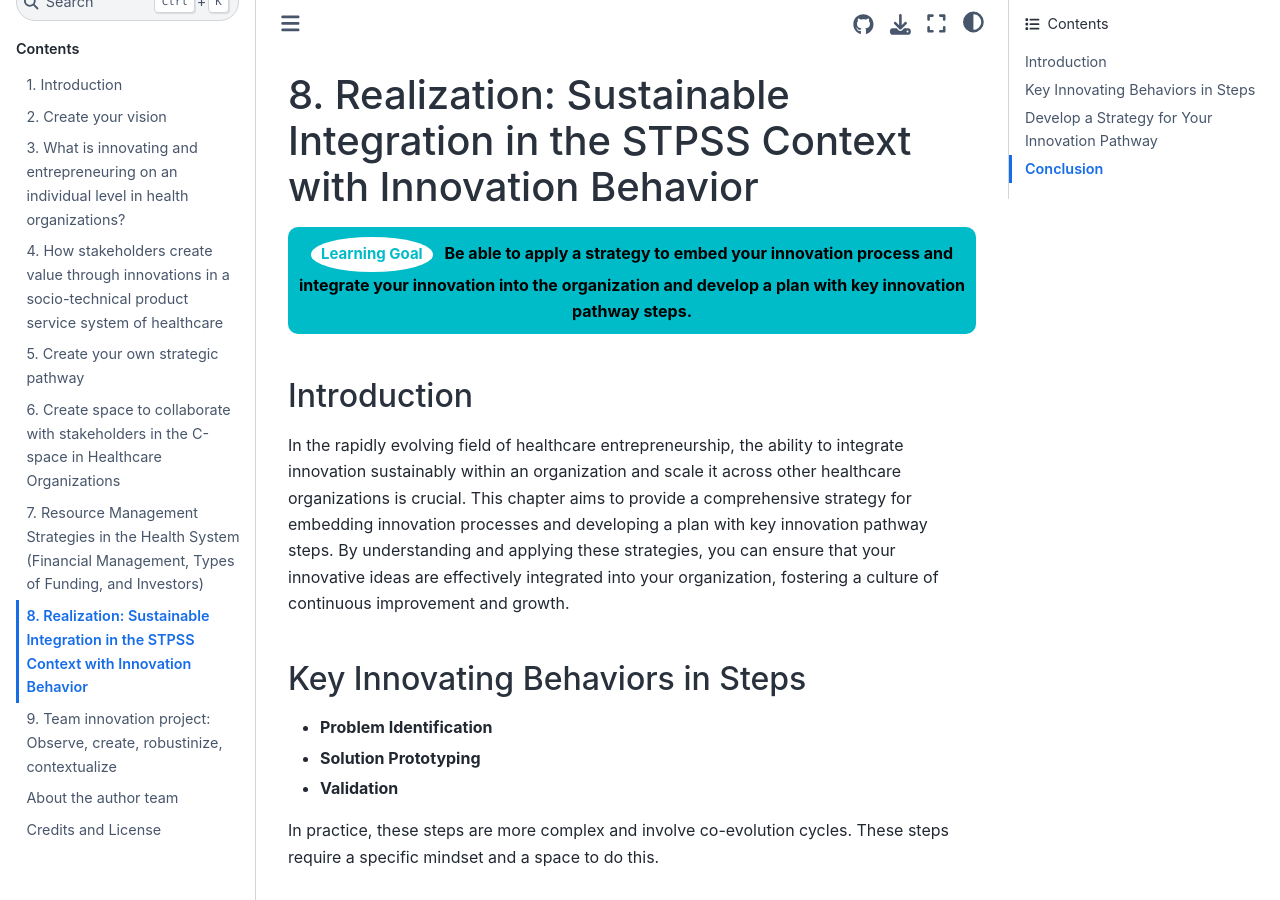
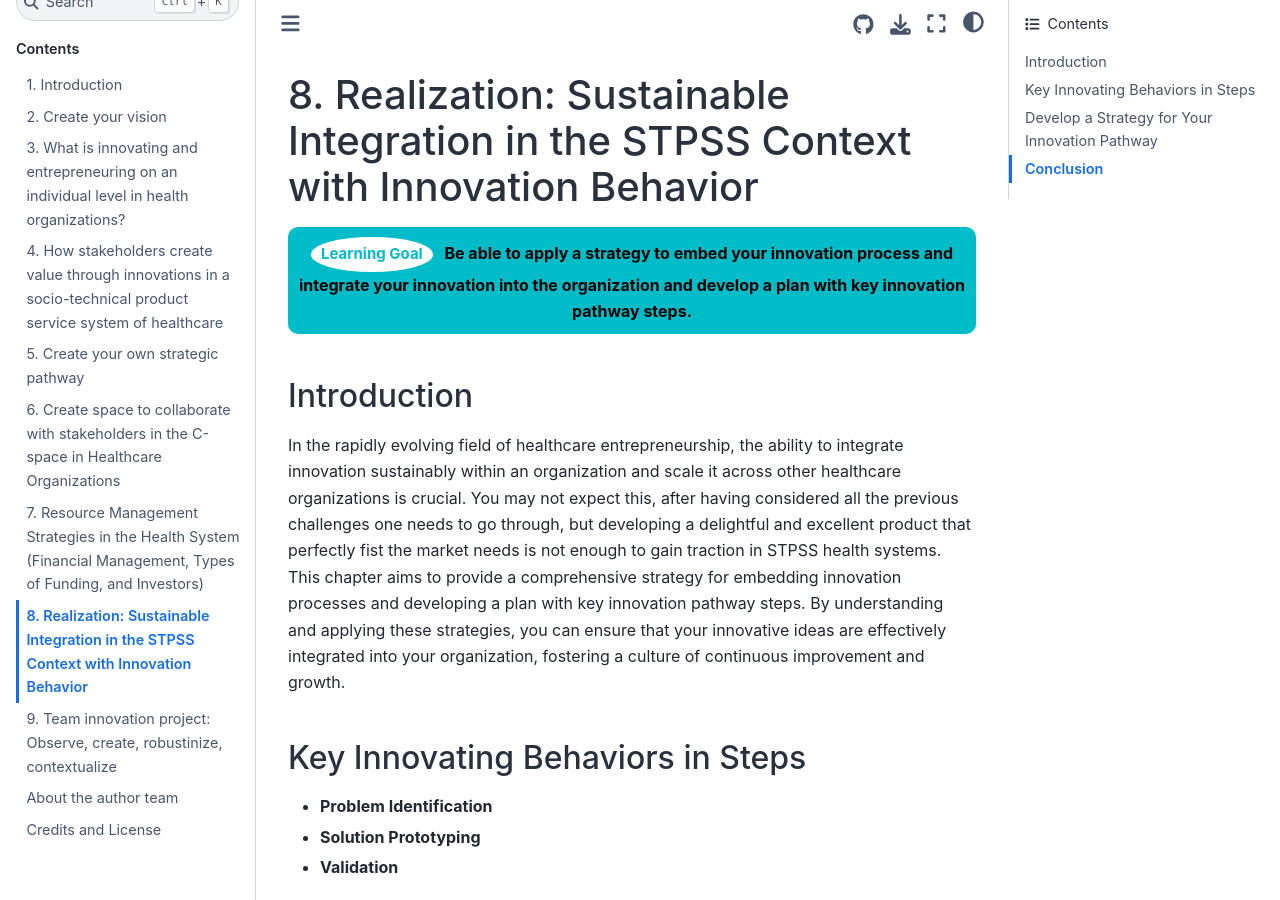
Before and after one commit to pietervandekerckhove/handbook-innovating-health, a Jupyter Book: the page built from book/chapters/09_embedding_innovation.md, in a window 1280 px wide and 900 px high. Built offline with Jupyter Book 1.0.4 settings and Sphinx 7.4.7 and the Sphinx Book theme 1.1.4, drawn with Linux system fonts in a browser that asks for light colours; comment, search, counter and statistics services are not loaded.

Commit message:
update chapter

```diff
--- a/book/chapters/09_embedding_innovation.md
+++ b/book/chapters/09_embedding_innovation.md
@@ -9,7 +9,7 @@
 
 ## Introduction
 
-In the rapidly evolving field of healthcare entrepreneurship, the ability to integrate innovation sustainably within an organization and scale it across other healthcare organizations is crucial. This chapter aims to provide a comprehensive strategy for embedding innovation processes and developing a plan with key innovation pathway steps. By understanding and applying these strategies, you can ensure that your innovative ideas are effectively integrated into your organization, fostering a culture of continuous improvement and growth.
+In the rapidly evolving field of healthcare entrepreneurship, the ability to integrate innovation sustainably within an organization and scale it across other healthcare organizations is crucial. You may not expect this, after having considered all the previous challenges one needs to go through, but developing a delightful and excellent product that perfectly fist the market needs is not enough to gain traction in STPSS health systems. This chapter aims to provide a comprehensive strategy for embedding innovation processes and developing a plan with key innovation pathway steps. By understanding and applying these strategies, you can ensure that your innovative ideas are effectively integrated into your organization, fostering a culture of continuous improvement and growth.
 
 ## Key Innovating Behaviors in Steps
 
```
